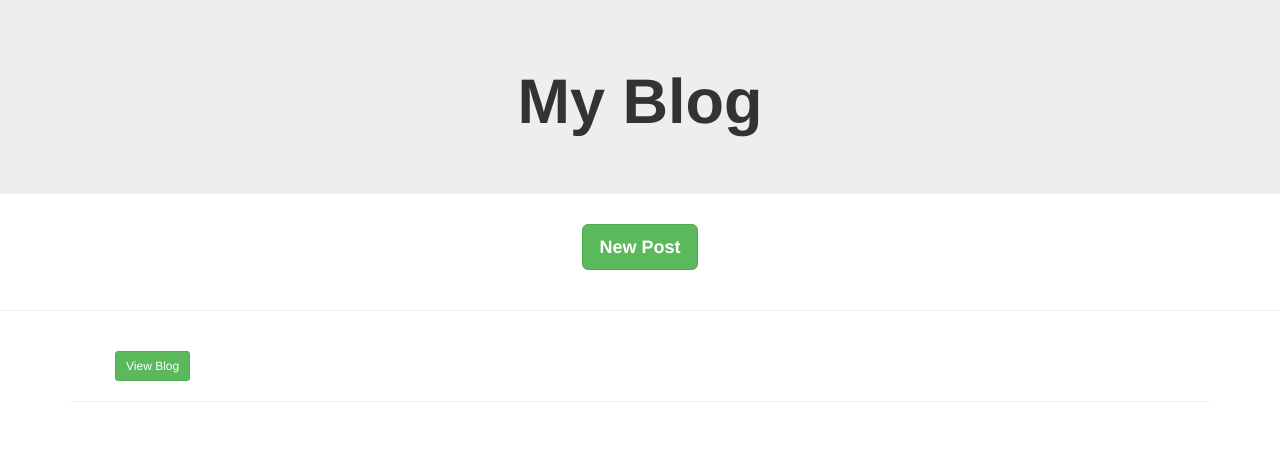
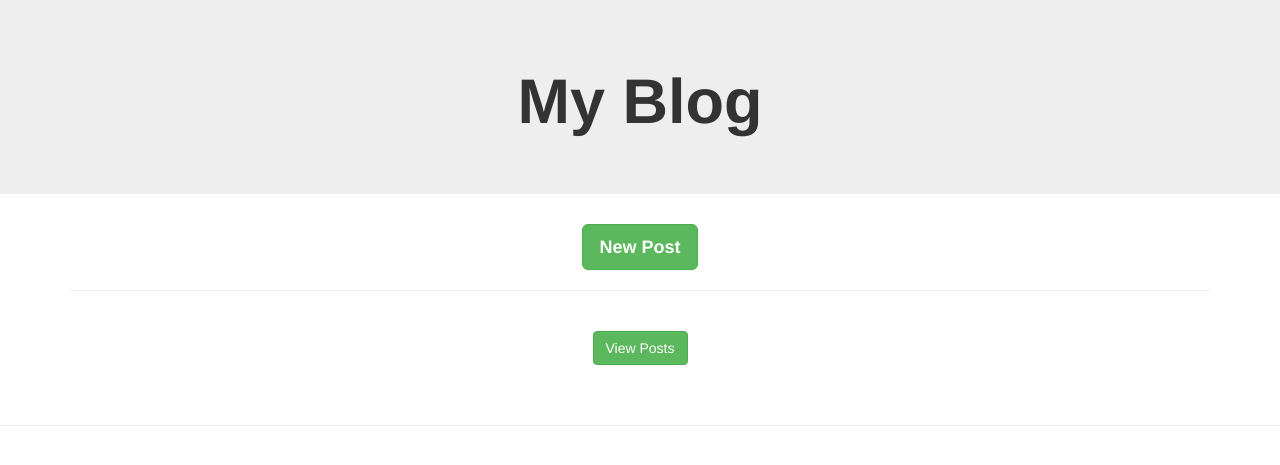
Before and after one commit to OscarMugendi/My-Blog, a Flask app: template app/templates/home.html in a window 1280 px wide. Shown: the part 125-590 px from the top of the page. Run offline with Flask 2, Linux system fonts and the light colour scheme; the template is opened without the code that fills it, so the values that code supplies are empty; some libraries are stand-ins or nearby versions.

Commit message:
CSS  edits

```diff
--- a/app/templates/home.html
+++ b/app/templates/home.html
@@ -12,17 +12,10 @@
 </div>
 <div class="container text-center" style="padding-bottom: 20px;">
     <a href="{{url_for('main.new_post')}}" class="btn btn-lg btn-success"><b>New Post</b></a>
+    <hr>
+    <br>
+    <a href="{{url_for('main.all_posts')}}" class="btn btn-md btn-success -center">View Posts</a>
 </div>
+<br>
 <hr>
-<br>
-<div class="container">
-    <div class="container">
-        <div class="container">
-            <div class="container">
-                <a href="{{url_for('main.all_posts')}}" class="btn btn-sm btn-success -center">View Blog</a>
-            </div>
-        </div>
-    </div>
-    <hr>
-</div>
 {%endblock%}
```
